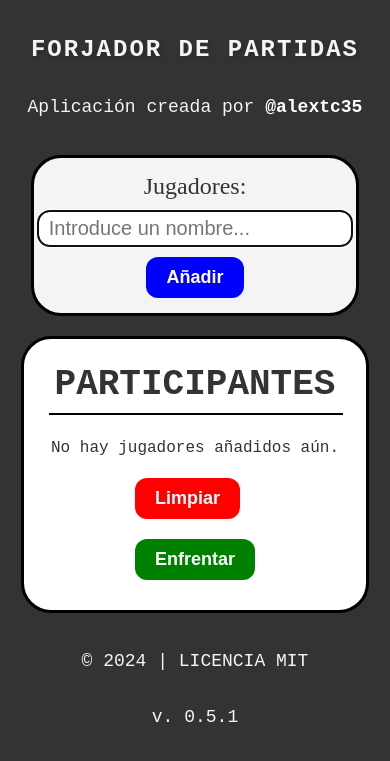
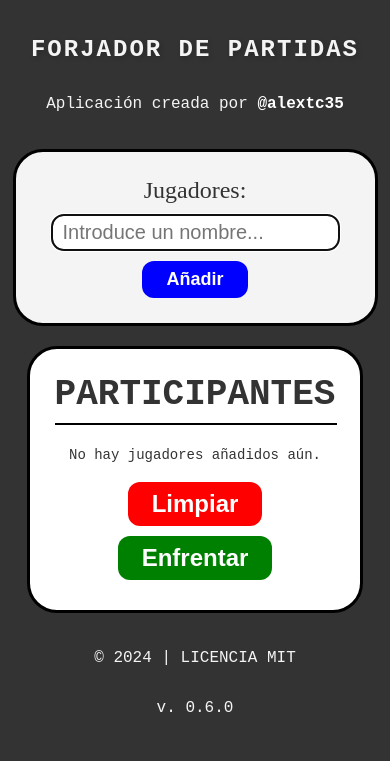
Before and after one commit to Alextc35/chess-tournament, a PHP site: page / in a window 390 px wide. Shown: the top 761 px of the page. Run offline with PHP 8.4, Linux system fonts and the light colour scheme.

Commit message:
mejoras de diseño

```diff
--- a/index.php
+++ b/index.php
@@ -1,18 +1,18 @@
 <?php
 include 'players.php';
-$version = "0.5.1";
+$version = "0.6.0";
 ?>
 
 <!DOCTYPE html>
 <html lang="es">
 <head>
+    <title>Forjador de partidas</title>
+    <link rel="icon" href="favicon.png" type="image/png">
     <meta charset="UTF-8">
     <meta name="viewport" content="width=device-width, initial-scale=1.0">
-    <meta name="description" content="Descubre nuestra aplicación web para generar emparejamientos de manera rápida y sencilla. Ideal para torneos, sorteos, actividades grupales y más. ¡Organiza y conecta a las personas fácilmente!">
-    <title>Forjador de partidas</title>
-    <link rel="icon" href="favicon.png" type="image/png">
     <link rel="stylesheet" href="style.css">
     <script src="script.js"></script>
+    <meta name="description" content="Descubre nuestra aplicación web para generar emparejamientos de manera rápida y sencilla. Ideal para torneos, sorteos, actividades grupales y más. ¡Organiza y conecta a las personas fácilmente!">
 </head>
 <body class="no-margin-no-padding">
     <header class="main-header">
@@ -36,7 +36,8 @@ $version = "0.5.1";
                 <?php if (!empty($_SESSION['players'])) : ?>
                     <ul class="no-margin-no-padding">
                         <?php foreach ($_SESSION['players'] as $index => $player): ?>
-                            <li class="list-player"><?= ($index + 1) . ". " . htmlspecialchars($player) ?>
+                            <li class="list-player center-content">
+                                <span><?= ($index + 1) . ". " . htmlspecialchars($player) ?></span>
                                 <button id="editButton-<?= $index ?>" class="edit-player" onclick="showEditForm(<?= $index ?>)"><img src="./img/editar.webp" class="list-player-img" alt="Editar"></button>
                                 <form id="editForm-<?= $index ?>" class="edit-player-form" action="<?php echo $_SERVER['PHP_SELF']; ?>" method="POST" style="display: none;">
                                     <input type="hidden" name="playerIndex" value="<?= $index ?>"> <!-- Input auxiliar -->
@@ -53,6 +54,7 @@ $version = "0.5.1";
                                     <button id="deleteButton-<?= $index ?>" type="submit" name="deletePlayer" class="delete-player" onclick="return confirm('¿Estás seguro de que quieres eliminar a \'<?php echo htmlspecialchars($player) ?>\'?')"><img src="./img/eliminar.webp" class="list-player-img" alt="Eliminar"></button>
                                 </form>
                             </li>
+                            <hr class="separator">
                         <?php endforeach; ?>
                     </ul>
                 <?php else: ?>
--- a/style.css
+++ b/style.css
@@ -141,12 +141,28 @@ body {
 
 .view-players .list-player {
     list-style-type: none;
-    margin: 10px;
+    font-size: 18px;
+}
+
+.list-player span {
+    flex: 1;
+    margin-right: 10px;
+}
+
+.list-player button {
+    background: none;
+    border: none;
+    cursor: pointer;
+    margin-left: 5px;
 }
 
 .list-player .list-player-img {
-    width: 15px;
-    height: 15px;
+    width: 20px;
+    height: 20px;
+}
+
+.view-players ul hr {
+    border: 1px solid #ccc;
 }
 
 .list-player .edit-player-form {
@@ -218,50 +234,50 @@ body {
 
 /* --- Media Queries --- */
 @media (max-width: 725px) {
+    /* Cabecera */
     .main-header .header-title {
         font-size: 24px;
     }
 
-    .app .add-players {
-        width: 100%;
-        padding: 15px;
+    .main-header p {
+        font-size: 16px;
     }
 
+    /* App */
     .app .add-players form {
         flex-direction: column;
-        width: auto;
-        align-items: center;
-        margin: 0 auto;
     }
 
-    #addPlayer {
-        width: 100%;
+    .add-players #addPlayer {
+        width: auto;
         margin: 10px;
     }
 
-    .submit-button {
+    .add-players .submit-button {
         font-size: 18px;
-        padding: 10px 20px;
     }
 
-    .view-players {
-        width: 100%;
-        padding: 10px;
-    }
-
-    #no-players {
+    .view-players section p {
         font-size: 14px;
     }
 
-    .list-player {
-        flex-direction: column;
-        align-items: flex-start;
-        gap: 5px;
+    .view-players .list-player {
+        font-size: 14px;
+    }
+
+    .list-player .list-player-img {
+        width: 15px;
+        height: 15px;
     }
 
     .button-container {
         flex-direction: column;
-        gap: 10px;
+        align-items: center;
+    }
+
+    /* Pie de página */
+    footer p {
+        font-size: 16px;
     }
 }
 
```
